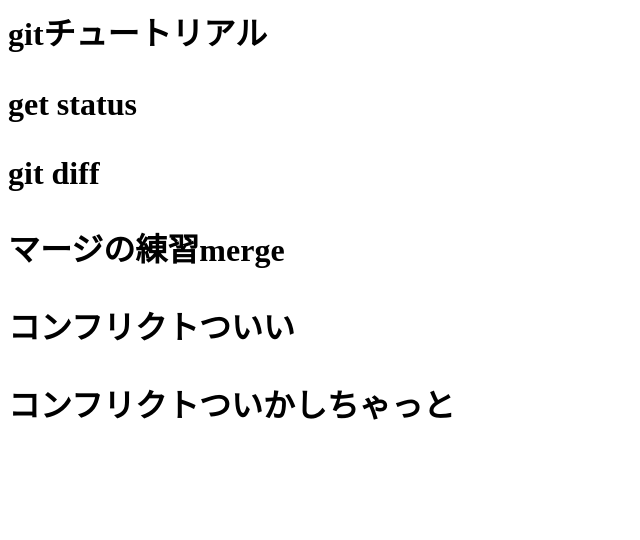
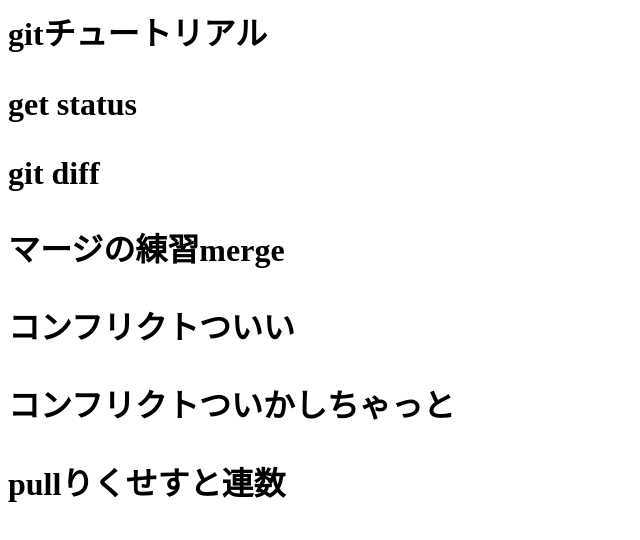
Before and after one commit to 3sen/git_tutorial, a plain HTML site: page index.html in a window 1280 px wide. Shown: the whole page, without its empty margins (0-640 px from the left). Drawn offline with Linux system fonts and the light colour scheme.

Commit message:
うｐるさん

```diff
--- a/index.html
+++ b/index.html
@@ -4,3 +4,4 @@
 <p>マージの練習merge</P>
 <p>コンフリクトついい</P>
 <p>コンフリクトついかしちゃっと</p>
+<p>pullりくせすと連数</p>
```
